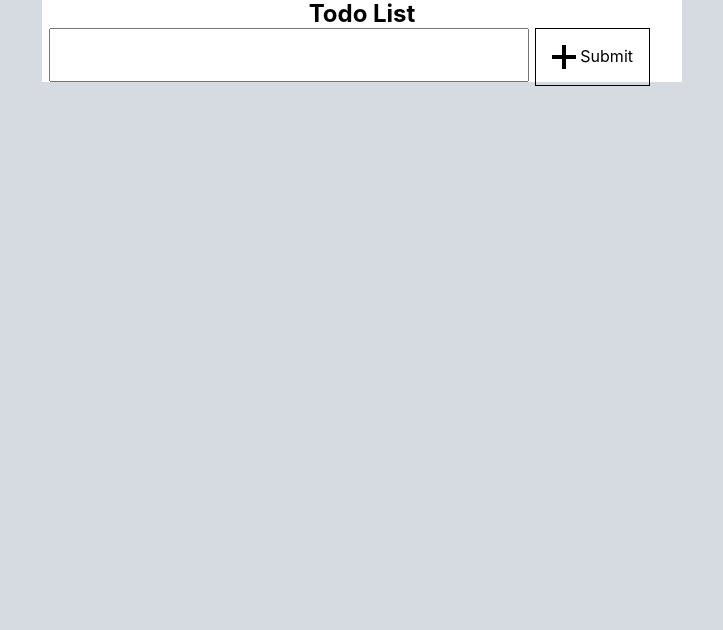
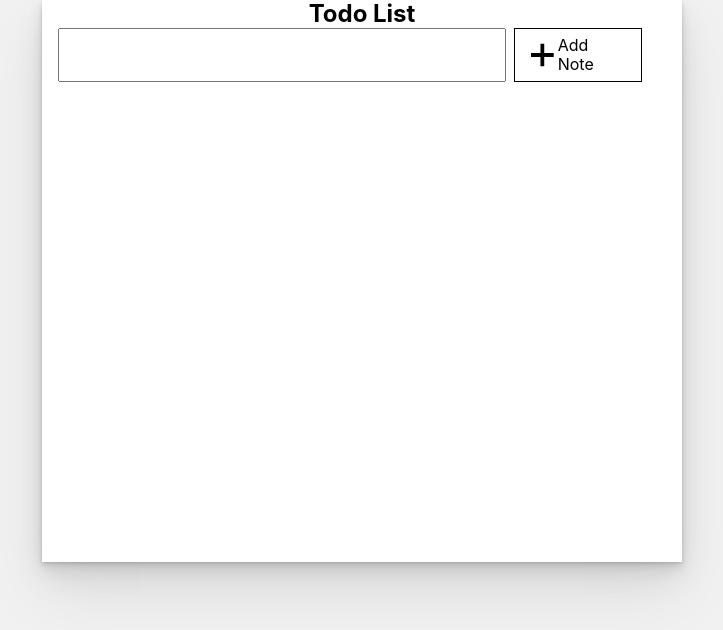
Before and after one commit to hakeemjgreen/todolist, a React (Create React App) app: page / in a window 1280 px wide. Shown: the top 630 px of the page, without its empty margins (278-1001 px from the left). Built offline with nearby package versions, Linux system fonts and the light colour scheme.

Commit message:
Add dynamic add note button

```diff
--- a/src/App.css
+++ b/src/App.css
@@ -1,12 +1,24 @@
-.App {
-  text-align: center;
-  background-color: #d6dbe2;
+body {
+  /* text-align: center; */
+  background-color: #f1f1f1;
   height: 100vh;
 }
 
 #wrapper{
   background-color: #fff;
+  /* position: absolute;
+  top: 50%;
+  left: 50%;
+  transform: translate(-50%, -50%);
+  min-height: 50%; */
+  box-shadow: 0 1px 2px rgb(0 0 0 / 7%), 0 2px 4px rgb(0 0 0 / 7%), 0 4px 8px rgb(0 0 0 / 7%), 0 8px 16px rgb(0 0 0 / 7%), 0 16px 32px rgb(0 0 0 / 7%), 0 32px 64px rgb(0 0 0 / 7%);;
 }
+.list{
+  list-style-type: none;
+  height: 30rem;
+  overflow-y: scroll;
+}
+
 
 .App-logo {
   height: 40vmin;
@@ -42,3 +54,7 @@
     transform: rotate(360deg);
   }
 }
+
+#submit-btn{
+  max-height: 54px;
+}
--- a/src/App.js
+++ b/src/App.js
@@ -1,5 +1,5 @@
 import './App.css';
-import { useState } from 'react';
+import { useState, useEffect } from 'react';
 
 let todoList = []
 
@@ -7,6 +7,11 @@ let todoList = []
 function App() {
   const [todo, setTodo] = useState([])
   const [todoArray, submitTodo] = useState(todoList)
+
+  //If not was succesfully added
+  const text = "Add Note";
+  const [noteSuccess, successHandler] = useState(text);
+  // console.log(noteSuccess)
 
   const deleteTodo = (id) =>{
     //Filter out the deleted todo Item
@@ -16,26 +21,46 @@ function App() {
     submitTodo(newList)
   }
   const onTextChange = (typedText) => setTodo({content: typedText})
-  const onSubmit = () => submitTodo([...todoArray, {id:(todoArray.length), content:todo.content}])
+  const onSubmit = () => {
+    // successHandler(!noteSuccess)
 
+
+    submitTodo([...todoArray, {id:(todoArray.length), content:todo.content}])
+  }
+
+  useEffect(()=>{
+
+    const timer = setTimeout(()=> {
+        successHandler(text);
+        console.log(noteSuccess)
+    }, 1000);
+    return ()=> clearTimeout(timer);
+    // setTimeout(() => successHandler((noteSuccess) => !noteSuccess), 2000);
+
+  },[noteSuccess])
   return (
-    <div className="App w-100 justify-center">
+    <div className="App w-100">
       <section id="wrapper" className="w-50-l center w-100-ns">
-        <h2 className="ma0">Todo List</h2>
-        <div className="w-100-l">
-          <input className="w-75-l pa3" type="text" onChange={(e)=>{onTextChange(e.target.value)}} />
-          <a href="#0" className="f5 fr no-underline black bg-animate hover-bg-black hover-white inline-flex items-center pa3 ba border-box mr4" onClick={()=>onSubmit()}>
+        <h2 className="ma0 tc">Todo List</h2>
+        <div className="w-100-l mh3 inline-flex items-center">
+          <input id="note-bar" className="w-100 w-70-ns pa3 effect-1" type="text" onChange={(e)=>{onTextChange(e.target.value)}} />
+          <a id="submit-btn" href="#" className="w-100 w-20-ns f5 effect-1 no-underline black bg-animate inline-flex items-center pa3 ba border-box ml2" onClick={
+            ()=>{onSubmit()
+              successHandler("Added")}
+
+            }>
             <svg xmlns="http://www.w3.org/2000/svg" width="24" height="24" viewBox="0 0 24 24">
               <path d="M24 10h-10v-10h-4v10h-10v4h10v10h4v-10h10z"/>
             </svg>
-            <span class="pl1">Submit</span>
+            <span className="pl1">{noteSuccess}</span>
+
           </a>
         </div>
 
         <ul class="list ph0 mt0 f4 tl w-100">
           {todoArray.map((item, i)=>(
             <li class="lh-copy pv3 ph4 ba bl-0 bt-0 br-0 b--black-30 w-100" key={i}>{item.content}
-              <a onClick={()=>{deleteTodo(item.id)}} href="#">Delete</a>
+              <a disabled onClick={()=>{deleteTodo(item.id)}} href="#">Delete</a>
             </li>
           ))}
         </ul>
```
